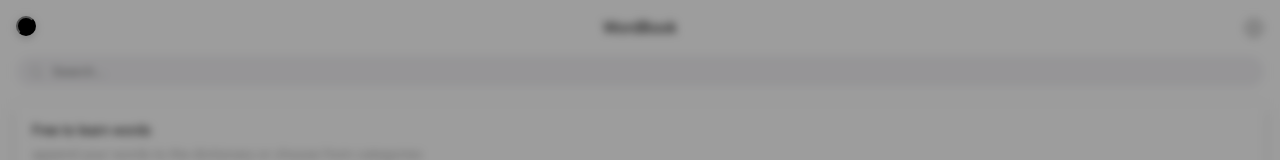
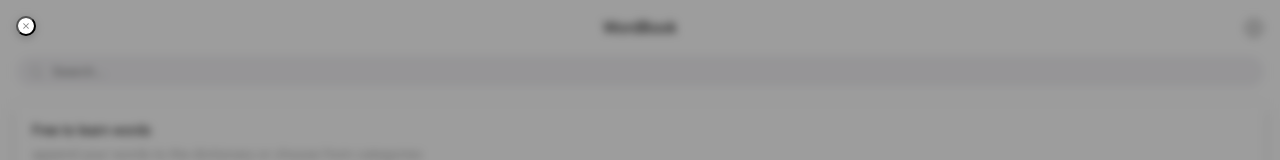
Before and after one commit to icwet/word-book-frontend, a React (Create React App) app: page /login in a window 1280 px wide. Shown: the top 160 px of the page. Built offline with nearby package versions, Linux system fonts and the light colour scheme; no server answers.

Commit message:
refactor Modal, refactor validation

```diff
--- a/src/components/Containers/Login/index.tsx
+++ b/src/components/Containers/Login/index.tsx
@@ -1,7 +1,7 @@
 // Vendor
 import React, { FC, useEffect, useState } from "react";
 // import { fetchTestData } from "./Actions";
-import { Formik, Form, Field, FieldProps } from "formik";
+import { Formik, Form, Field, FieldProps, ErrorMessage } from "formik";
 import * as Yup from "yup";
 // Components
 import { Text } from "components/Presentation/Text";
@@ -24,6 +24,17 @@ export const Login: FC = () => {
       console.log(e);
     }
   }*/
+
+  function validateEmail(value: string) {
+    let error;
+    if (!value) {
+      error = "Required";
+    } else if (!/^[A-Z0-9._%+-]+@[A-Z0-9.-]+\.[A-Z]{2,4}$/i.test(value)) {
+      error = "Invalid email address";
+    }
+    return error;
+  }
+
   interface MyFormValues {
     email: string;
     username: string;
@@ -74,6 +85,7 @@ export const Login: FC = () => {
         <Formik
           initialValues={initialValues}
           validationSchema={loginSchema}
+          validateOnBlur
           onSubmit={(values, actions) => {
             console.log(values);
           }}
@@ -87,7 +99,7 @@ export const Login: FC = () => {
                 </Text>
               </Section>
               <Section layout="inputs">
-                <Field name="email">
+                <Field name="email" validate={validateEmail}>
                   {(props: FieldProps) => (
                     <Input
                       {...props.field}
@@ -96,9 +108,7 @@ export const Login: FC = () => {
                     />
                   )}
                 </Field>
-                {formik.errors.email && formik.touched.email && (
-                  <div>{formik.errors.email}</div>
-                )}
+                <ErrorMessage name="email" />
                 <Field name="name">
                   {(props: FieldProps) => (
                     <Input
@@ -108,6 +118,7 @@ export const Login: FC = () => {
                     />
                   )}
                 </Field>
+                <ErrorMessage name="name" />
                 <Field name="password">
                   {(props: FieldProps) => (
                     <Input
@@ -117,6 +128,7 @@ export const Login: FC = () => {
                     />
                   )}
                 </Field>
+                <ErrorMessage name="password" />
               </Section>
               <Section layout="labelButton">
                 <Text size="s">
--- a/src/components/Presentation/Modal/index.tsx
+++ b/src/components/Presentation/Modal/index.tsx
@@ -1,5 +1,6 @@
 import styled, { DefaultTheme } from "styled-components";
 import React, { FC } from "react";
+import close from "./Icon/close.svg";
 
 type ModalTypes = "default";
 
@@ -14,9 +15,8 @@ const StyledModal = styled.div<ModalProps>`
   bottom: 0;
   padding: 16px;
   z-index: 100;
-  :before {
-    content: "";
-    display: block;
+`;
+const Background = styled.div<ModalProps>`
   position: fixed;
   top: 0;
   left: 0;
@@ -24,24 +24,21 @@ const StyledModal = styled.div<ModalProps>`
   bottom: 0;
   width: 100vw;
   height: 100vh;
-    z-index: -1;
+  z-index: -2;
   background: rgba(10, 10, 10, 0.4);
   backdrop-filter: blur(4px);
-  }
-  :after {
+`;
+const Mount = styled.div<ModalProps>`
   position: absolute;
   top: 0;
   bottom: 0;
   left: 0;
   right: 0;
-    content: "";
-    display: block;
   width: 100%;
   height: 100%;
   background: #fff;
   border-radius: 14px 14px 0 0;
   z-index: -1;
-  }
 `;
 const Close = styled.button`
   position: fixed;
@@ -50,13 +47,15 @@ const Close = styled.button`
   width: 20px;
   height: 20px;
   border-radius: 50%;
-  background: #000;
+  background: url("${close}") center/cover no-repeat;
 `;
 
 export const Modal: FC<ModalProps> = ({ theme, type, children }) => {
   return (
     <StyledModal>
       <Close />
+      <Background />
+      <Mount />
       {children}
     </StyledModal>
   );
```
Also changed, not shown: src/components/Presentation/Modal/Icon/close.svg. Lines whose indentation alone changed are shown as unchanged.
